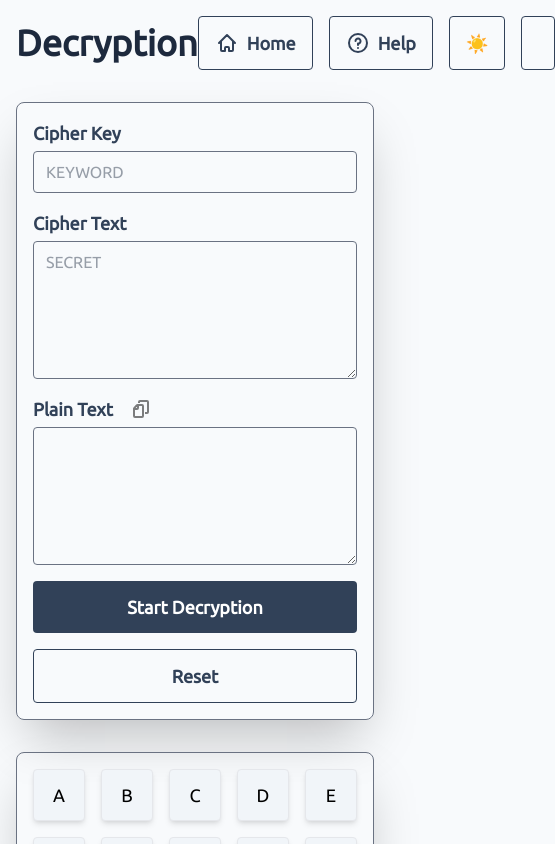
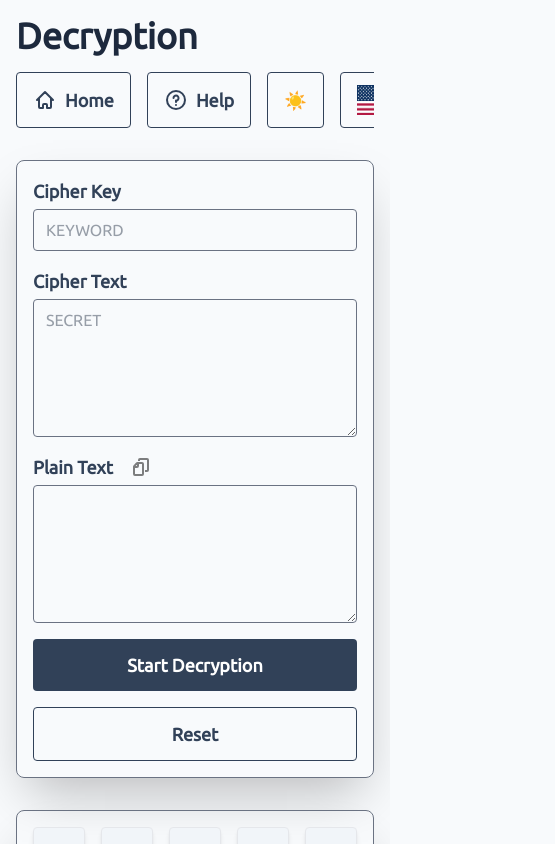
Before and after one commit to willzyx-hub/playfair-cipher-web-ukmc, a Next.js app: page /decryption in a window 390 px wide. Shown: the top 844 px of the page, 555 px wide, since content can reach past the window. Built offline with nearby package versions, Linux system fonts and the light colour scheme.

Commit message:
Fix mobile view and update file README.md

```diff
--- a/app/decryption/page.tsx
+++ b/app/decryption/page.tsx
@@ -89,10 +89,9 @@ export default function DecryptPage() {
 
     return (
         <div className="w-full p-4 md:p-8">
-            <header className="mb-8 flex justify-between items-center">
+            <header className="mb-8 flex-wrap flex justify-between items-center gap-4">
                 <h1 className="text-4xl text-slate-800 dark:text-white font-bold">{t('Decryption')}</h1>
 
-                <div className="flex gap-4">
                 <HeaderButton
                     setIsHelpModalOpen={setIsHelpModalOpen}
                 />
@@ -147,7 +146,6 @@ export default function DecryptPage() {
                         </li>
                     </ul>
                 </Modal>
-                </div>
             </header>
 
             <main className="flex flex-col items-start md:flex-row gap-8">
--- a/app/encryption/page.tsx
+++ b/app/encryption/page.tsx
@@ -91,7 +91,6 @@ export default function EncryptPage() {
             <header className="mb-8 flex flex-wrap justify-between items-center gap-4">
                 <h1 className="text-4xl text-slate-800 dark:text-white font-bold">{t('Encryption')}</h1>
 
-                <div className="flex overflow-x-auto gap-4">
                 <HeaderButton
                     setIsHelpModalOpen={setIsHelpModalOpen}
                 />
@@ -147,7 +146,6 @@ export default function EncryptPage() {
                         </li>
                     </ul>
                 </Modal>
-                </div>
             </header>
 
             <main className="flex flex-col items-start md:flex-row gap-8">
--- a/app/page.tsx
+++ b/app/page.tsx
@@ -8,11 +8,11 @@ export default function Home() {
 
     return (
         <main className="h-screen flex flex-col justify-center items-center p-4 md:p-20">
-            <svg className="fixed top-20 left-20 size-24 text-slate-700 dark:text-white animate-bounce opacity-50" aria-hidden="true" xmlns="http://www.w3.org/2000/svg" fill="none" viewBox="0 0 24 24">
+            <svg className="fixed -z-10 top-10 md:top-20 left-10 md:left-20 size-24 text-slate-700 dark:text-white animate-bounce opacity-50" aria-hidden="true" xmlns="http://www.w3.org/2000/svg" fill="none" viewBox="0 0 24 24">
                 <path stroke="currentColor" strokeLinecap="round" strokeLinejoin="round" strokeWidth="2" d="M12 14v3m-3-6V7a3 3 0 1 1 6 0v4m-8 0h10a1 1 0 0 1 1 1v7a1 1 0 0 1-1 1H7a1 1 0 0 1-1-1v-7a1 1 0 0 1 1-1Z" />
             </svg>
 
-            <svg className="fixed bottom-20 right-20 size-24 text-slate-700 dark:text-white animate-bounce opacity-50" aria-hidden="true" xmlns="http://www.w3.org/2000/svg" fill="none" viewBox="0 0 24 24">
+            <svg className="fixed  -z-10 bottom-10 md:bottom-20 right-10 md:right-20 size-24 text-slate-700 dark:text-white animate-bounce opacity-50" aria-hidden="true" xmlns="http://www.w3.org/2000/svg" fill="none" viewBox="0 0 24 24">
                 <path stroke="currentColor" strokeLinecap="round" strokeLinejoin="round" strokeWidth="2" d="M10 14v3m4-6V7a3 3 0 1 1 6 0v4M5 11h10a1 1 0 0 1 1 1v7a1 1 0 0 1-1 1H5a1 1 0 0 1-1-1v-7a1 1 0 0 1 1-1Z" />
             </svg>
 
--- a/components/HeaderButton.tsx
+++ b/components/HeaderButton.tsx
@@ -23,7 +23,7 @@ export function HeaderButton({
     const { theme, setTheme } = useTheme();
 
     return (
-        <>
+        <div className="flex overflow-x-auto gap-4">
             <Button
                 type="button"
                 variant="secondary"
@@ -64,21 +64,25 @@ export function HeaderButton({
                 onClick={() => setLocale(prev => prev === 'en' ? 'id' : 'en')}
             >
                 {locale === 'en' ? (
+                    <div className="relative w-12 h-auto aspect-[16/10]">
                         <Image
                             src={USAFlag}
                             alt="English (USA)"
-                        width={45}
-                        height={30}
+                            fill={true}
+                            className="w-full h-auto"
                         />
+                    </div>
                 ) : (
+                    <div className="relative w-12 h-auto aspect-[16/10]">
                         <Image
                             src={IndonesiaFlag}
                             alt="Indonesia"
-                        width={45}
-                        height={30}
+                            fill={true}
+                            className="w-full h-auto"
                         />
+                    </div>
                 )}
             </Button>
-        </>
+        </div>
     );
 }
--- a/components/Modal.tsx
+++ b/components/Modal.tsx
@@ -13,12 +13,12 @@ export function Modal({ title, isModalOpen, setIsModalOpen, children }: ModalPro
     return (
         <>
             <div
-                className={`fixed inset-0 bg-black/50 p-4 lg:p-8 flex justify-center items-center ${isModalOpen ? 'block' : 'hidden'}`}
+                className={`fixed z-40 inset-0 bg-black/50 p-4 lg:p-8 flex justify-center items-center ${isModalOpen ? 'block' : 'hidden'}`}
                 onClick={() => setIsModalOpen(false)}
             >
             </div>
 
-            <div className={`fixed left-1/2 top-1/2 -translate-x-1/2 -translate-y-1/2 w-full max-w-4xl p-4 transition duration-500 ${isModalOpen ? 'scale-100 opacity-100' : 'scale-0 opacity-0'}`}>
+            <div className={`fixed z-50 left-1/2 top-1/2 -translate-x-1/2 -translate-y-1/2 w-full max-w-4xl p-4 transition duration-500 ${isModalOpen ? 'scale-100 opacity-100' : 'scale-0 opacity-0'}`}>
                 <div className={`p-2 bg-white dark:bg-slate-800 border border-gray-200 rounded-lg shadow-2xl transition duration-500 ${isModalOpen ? 'scale-100 opacity-100' : 'scale-0 opacity-0'}`}>
                     <div className="mb-4 p-4 flex justify-between items-center">
                         <h2 className="text-slate-700 dark:text-white text-2xl font-semibold">{title}</h2>
```
Also changed, not shown: 1 other file (tests, documents, lock files or other folders). Lines whose indentation alone changed are shown as unchanged.
